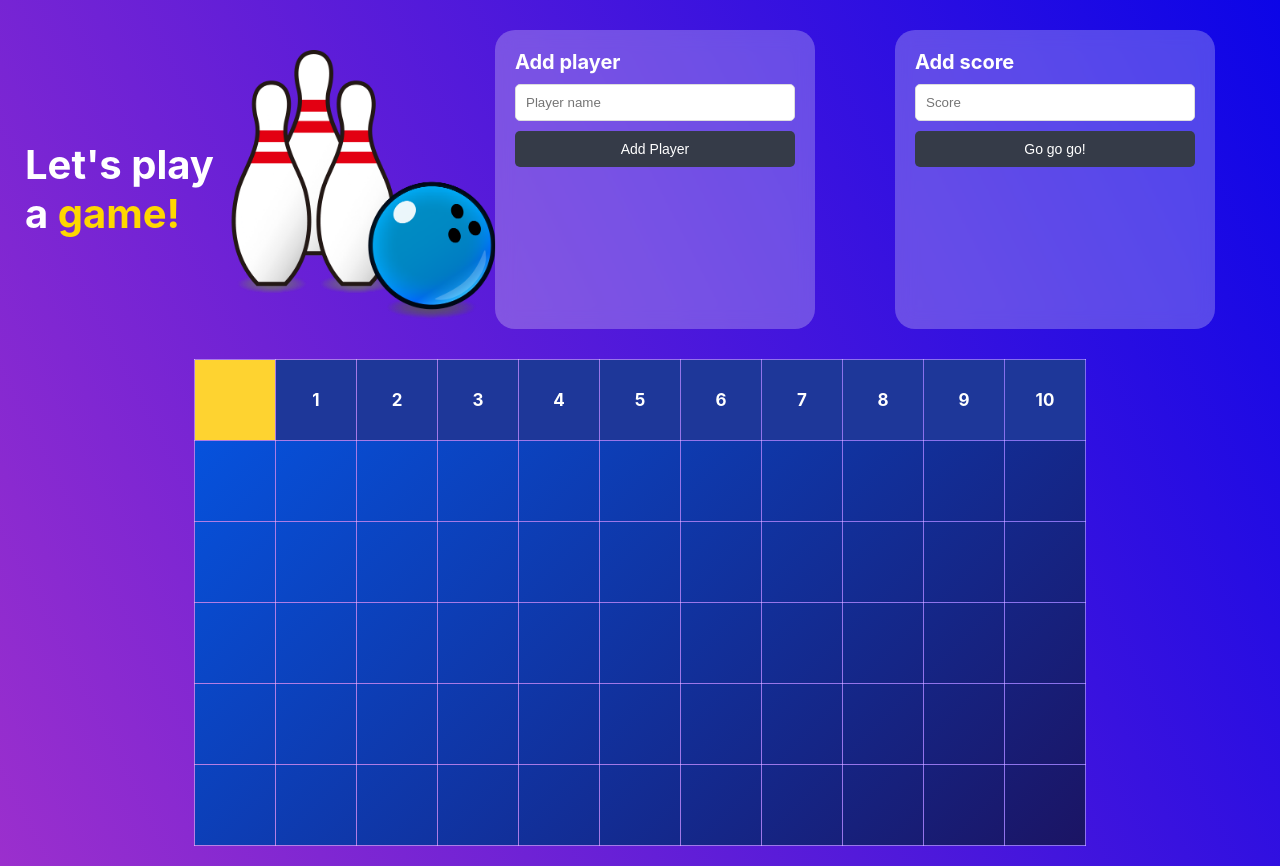
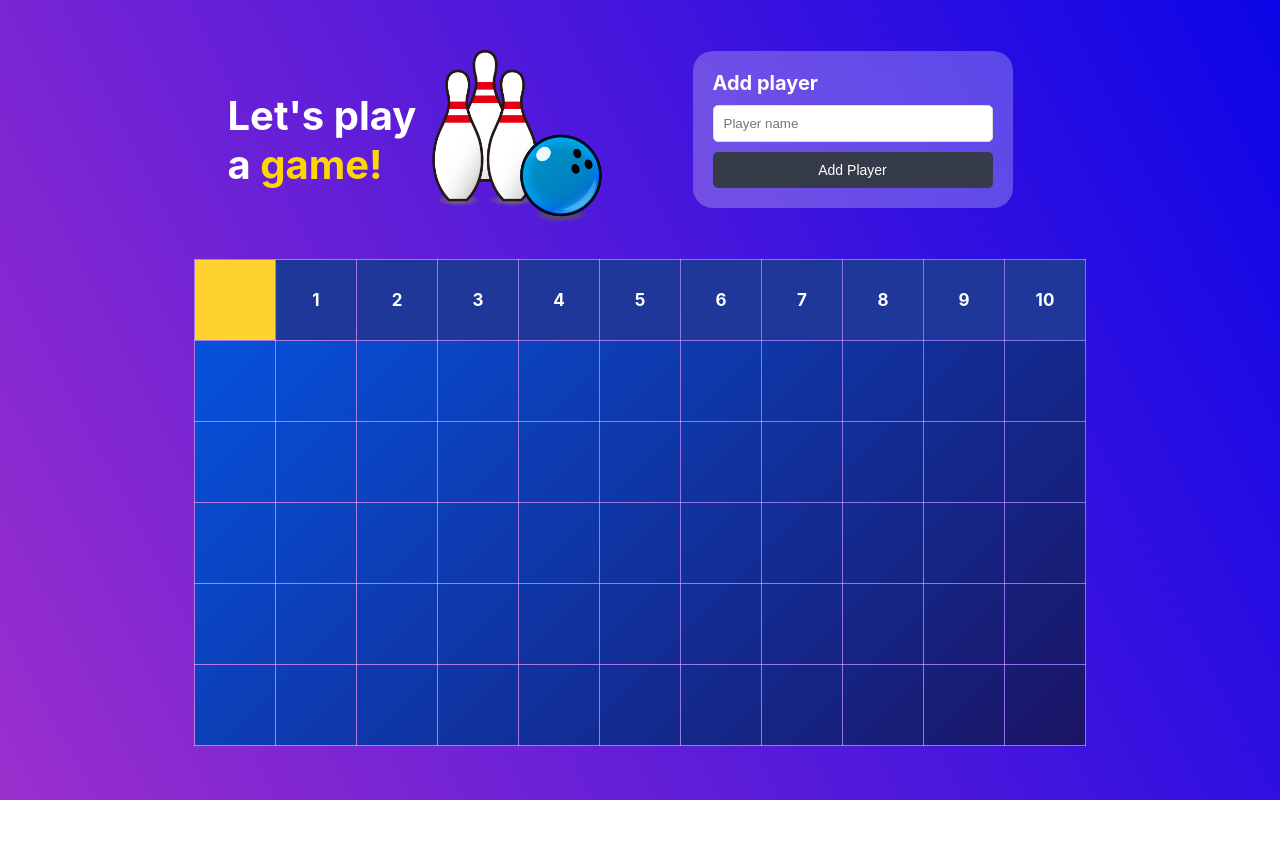
Before and after one commit to rezedagrigorian/bowling-scoring-system, a React (Create React App) app: page / in a window 1280 px wide. After the commit the page ends 800 px from the top, so only its background shows below. Built offline with nearby package versions, Linux system fonts and the light colour scheme.

Commit message:
Added game end and scoreboard reset, added cute game end animation

```diff
--- a/package.json
+++ b/package.json
@@ -12,6 +12,7 @@
     "@types/react-dom": "^18.2.17",
     "@types/uuid": "^9.0.7",
     "react": "^18.2.0",
+    "react-confetti": "^6.1.0",
     "react-dom": "^18.2.0",
     "react-scripts": "5.0.1",
     "react-toastify": "^9.1.3",
--- a/src/App.tsx
+++ b/src/App.tsx
@@ -1,31 +1,65 @@
-import React, { useState } from 'react';
-import AdminForm from './components/Admin/AdminForm';
+import React, { useState, useEffect, useRef } from 'react';
+import AdminForm from './components/admin/AdminForm';
+
+import { toast } from 'react-toastify';
+import Confetti from 'react-confetti';
 
 import { IPlayer } from './types/player';
 import { IFrame } from './types/frame';
 
 import { STopRow, SAppContainer } from './styles';
-import GameBoard from './components/Board/GameBoard';
-import Logo from './components/Logo/Logo';
+import GameBoard from './components/board/GameBoard';
+import Logo from './components/logo/Logo';
 
 type GameScores = {
   [key: string]: Array<IFrame>;
 }
 
 const App = () => {
+  const [animation, setAnimation] = useState<boolean>(false);
+
   const [players, setPlayers] = useState<Array<IPlayer>>([]);
+  const [playerListChanged, setPlayerListChanged] = useState<boolean>(false);
 
   const [scores, setScores] = useState<GameScores>({});
   const [currentPlayerIndex, setCurrentPlayerIndex] = useState<number>(0);
   const [currentRound, setCurrentRound] = useState<number>(0);
 
+  const resetScoreBoard = () => {
+    setScores({});
+    setCurrentPlayerIndex(0);
+    setCurrentRound(0);
+  }
+
+  useEffect(() => {
+    if (players.length > 0 || playerListChanged) {
+      setPlayerListChanged(true);
+      resetScoreBoard();
+      toast.warning("Players list changed, resetting the game");
+    }
+  }, [players]);
+
   const nextPlayer = () => {
     if (currentPlayerIndex !== players.length - 1) {
       setCurrentPlayerIndex(currentPlayerIndex + 1);
     } else {
+      if (currentRound === 9) {
+        gameIsOver();
+        return;
+      }
       setCurrentPlayerIndex(0);
       setCurrentRound(currentRound + 1);
     }
+  }
+
+  const gameIsOver = () => {
+    toast.success('Game is over! The scoreboard will be reset in 5 seconds');
+
+    setAnimation(true);
+    setTimeout(() => {
+      resetScoreBoard();
+      setAnimation(false);
+    }, 5000);
   }
 
   const recalculateTotalScores = (frames: IFrame[]) : IFrame[] => {
@@ -112,6 +146,7 @@ const App = () => {
   }
 
   return (
+    <>
       <SAppContainer>
           <STopRow>
             <Logo />
@@ -127,6 +162,13 @@ const App = () => {
             playerIndex={currentPlayerIndex}
           />
       </SAppContainer>
+      <Confetti
+        width={document.body.clientWidth}
+        height={document.body.clientHeight}
+        numberOfPieces={300}
+        recycle={animation}
+      />
+    </>
   );
 }
 
--- a/src/components/Logo/Logo.tsx
+++ b/src/components/Logo/Logo.tsx
@@ -1,5 +1,6 @@
 import React from 'react';
-import { SLogo, SImage, SLogoTitle } from './style';
+
+import { SLogo, SImage, SLogoTitle } from './logo.style';
 import bowl from '../../assets/bowl.png';
 
 const Logo = () => {
--- a/src/components/Logo/style.tsx
+++ b/src/components/Logo/logo.style.tsx
@@ -18,10 +18,6 @@ export const SImage = styled.div`
   img {
     width: 180px;
     height: 100%;
-
-    @media (min-width: 1024px) {
-      width: 280px;
-    }
   }
 `;
 
--- a/src/components/admin/AddPlayerForm.tsx
+++ b/src/components/admin/AddPlayerForm.tsx
@@ -4,7 +4,7 @@ import { toast } from 'react-toastify';
 import { v4 as uuid } from 'uuid';
 
 import { IPlayer } from '../../types/player';
-import { SForm, SFormTitle, SFormRow, SFormInput, SFormButton } from './style';
+import { SForm, SFormTitle, SFormRow, SFormInput, SFormButton } from './admin.style';
 
 interface AddPlayerFormProps {
   players: Array<IPlayer>;
--- a/src/components/admin/AdminForm.tsx
+++ b/src/components/admin/AdminForm.tsx
@@ -5,7 +5,8 @@ import { IPlayer } from '../../types/player';
 import AddPlayerForm from './AddPlayerForm';
 import DeletePlayerForm from './DeletePlayerForm';
 import GameForm from './GameForm';
-import { SAdminForms } from './style';
+
+import { SAdminForms } from './admin.style';
 
 interface AdminFormProps {
   players: Array<IPlayer>;
@@ -15,7 +16,7 @@ interface AdminFormProps {
 
 const AdminForm: React.FC<AdminFormProps> = ({ players, setPlayers, addScore }) => {
   return (
-    <SAdminForms>
+    <SAdminForms $oneColumn={players.length === 0}>
       <AddPlayerForm
         players={players}
         setPlayers={setPlayers}
@@ -26,7 +27,9 @@ const AdminForm: React.FC<AdminFormProps> = ({ players, setPlayers, addScore })
           setPlayers={setPlayers}
         />
       )}
-      <GameForm addScore={addScore} />
+      {players.length > 0 && (
+        <GameForm addScore={addScore} />
+      )}
     </SAdminForms>
   );
 };
--- a/src/components/admin/DeletePlayerForm.tsx
+++ b/src/components/admin/DeletePlayerForm.tsx
@@ -3,7 +3,8 @@ import React, { useState } from 'react';
 import { toast } from 'react-toastify';
 
 import { IPlayer } from '../../types/player';
-import { SForm, SFormTitle, SFormRow, SSelect, SFormButton } from './style';
+
+import { SForm, SFormTitle, SFormRow, SSelect, SFormButton } from './admin.style';
 
 interface DeletePlayerFormProps {
   players: Array<IPlayer>;
--- a/src/components/admin/GameForm.tsx
+++ b/src/components/admin/GameForm.tsx
@@ -1,6 +1,7 @@
 import React, { useState } from 'react';
+import { toast } from 'react-toastify';
 
-import { SForm, SFormTitle, SFormRow, SFormInput, SFormButton } from './style';
+import { SForm, SFormTitle, SFormRow, SFormInput, SFormButton } from './admin.style';
 
 interface GameFormProps {
   addScore: (value: number) => void;
@@ -12,8 +13,13 @@ const GameForm: React.FC<GameFormProps> = ({ addScore }) => {
   const handleSubmit = (e: React.FormEvent<HTMLFormElement>) => {
     e.preventDefault();
 
-    // check value is correct
-    addScore(parseInt(score));
+    const parsedScore = parseInt(score);
+    if (isNaN(parsedScore) || parsedScore < 0 || parsedScore > 10) {
+      toast.error("Score must be a number between 0 and 10");
+      return;
+    }
+
+    addScore(parsedScore);
     setScore("");
   }
 
--- a/src/components/admin/style.jsx
+++ b/src/components/admin/admin.style.tsx
@@ -1,6 +1,11 @@
 import styled from 'styled-components'
 
-export const SAdminForms = styled.div`
+interface SAdminFormsProps {
+  $oneColumn?: boolean;
+}
+
+export const SAdminForms = styled.div<SAdminFormsProps>`
+  align-items: center;
   display: grid;
   grid-template-columns: 1fr;
   justify-items: center;
@@ -12,7 +17,12 @@ export const SAdminForms = styled.div`
     grid-template-columns: 1fr 1fr;
     justify-items: center;
     margin: 0 auto;
-    max-width: 800px;
+    width: 800px;
+
+    ${({ $oneColumn }) => $oneColumn && `
+      grid-template-columns: 1fr;
+      max-width: 400px;
+    `}
   }
 `;
 
--- a/src/components/board/GameBoard.tsx
+++ b/src/components/board/GameBoard.tsx
@@ -1,6 +1,8 @@
 import React from 'react';
+
 import { IPlayer } from '../../types/player';
 import { IFrame } from '../../types/frame';
+
 import {
   SBoardWrapper,
   SBoardTable,
@@ -13,7 +15,7 @@ import {
   SBoardTableZero,
   SBoardTableCellScores,
   SBoardTableCellScore
-} from './style';
+} from './board.style';
 
 interface GameBoardProps {
   players: Array<IPlayer>;
--- a/src/styles.tsx
+++ b/src/styles.tsx
@@ -1,6 +1,7 @@
 import styled from 'styled-components'
 
 export const SAppContainer = styled.div`
+  align-items: center;
   background: linear-gradient(243deg, #0C05E7 0%, #9B2FCD 100%);
   display: flex;
   flex-direction: column;
@@ -13,7 +14,7 @@ export const STopRow = styled.div`
   flex-direction: column;
   justify-items: center;
   margin-top: 30px;
-  width: 100%;
+  min-width: 850px;
 
   @media (min-width: 1100px) {
     flex-direction: row;
```
Also changed, not shown: src/components/board/board.style.tsx (renamed from src/components/board/style.tsx), 1 other file (tests, documents, lock files or other folders). Lines whose indentation alone changed are shown as unchanged.
